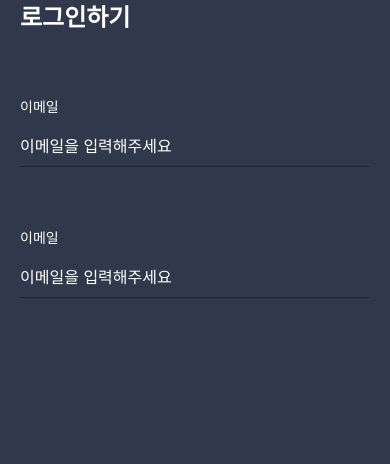
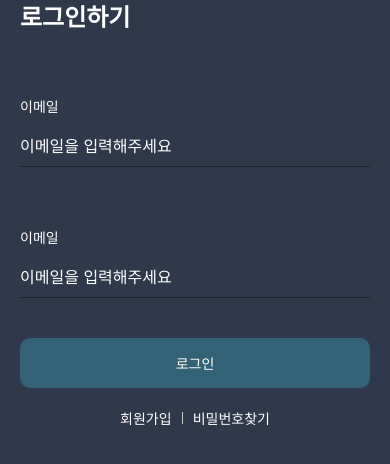
Before and after one commit to zaar625/wmApp, a React Native app: screen /employeeLoginPage in a window 390 px wide. Shown: the top 464 px of the page. Built offline with nearby package versions, Linux system fonts and the light colour scheme.

Commit message:
Loginpage published

```diff
--- a/App/screens/login/employee/index.tsx
+++ b/App/screens/login/employee/index.tsx
@@ -4,7 +4,8 @@ import {
   View,
   TouchableWithoutFeedback,
   Keyboard,
-  TextInput
+  TextInput,
+  Pressable
 } from 'react-native';
 import React, { useRef } from 'react';
 import { SafeAreaView } from 'react-native-safe-area-context';
@@ -27,6 +28,18 @@ export default function EmployeeLoginPage() {
         {/* 인풋박스 */}
         <InputBox fn={handleInputBox01Submit} />
         <InputBox ref={inputBoxRef2} />
+        {/* 버튼 */}
+        <Pressable style={({ pressed }) => [styles.Btn, { opacity: pressed ? 0.6 : 1 }]}>
+          <Text style={styles.btnText}>로그인</Text>
+        </Pressable>
+        {/* 회원가입 및 비밀번호 */}
+        <View style={styles.subBtn}>
+          <Text style={[styles.subBtnText]}>회원가입</Text>
+          <View
+            style={{ height: '60%', backgroundColor: '#C9C9C9', width: 1, marginHorizontal: 10 }}
+          />
+          <Text style={styles.subBtnText}>비밀번호찾기</Text>
+        </View>
       </SafeAreaView>
     </TouchableWithoutFeedback>
   );
@@ -44,5 +57,26 @@ const styles = StyleSheet.create({
     fontWeight: '700',
     lineHeight: 36,
     marginBottom: 40
+  },
+  Btn: {
+    alignItems: 'center',
+    justifyContent: 'center',
+    paddingVertical: 15,
+    backgroundColor: '#326273',
+    borderRadius: 10
+  },
+  btnText: {
+    fontSize: 14,
+    fontWeight: '500',
+    color: '#fff'
+  },
+  subBtn: {
+    flexDirection: 'row',
+    alignSelf: 'center',
+    alignItems: 'center',
+    marginTop: 20
+  },
+  subBtnText: {
+    color: '#fff'
   }
 });
```
